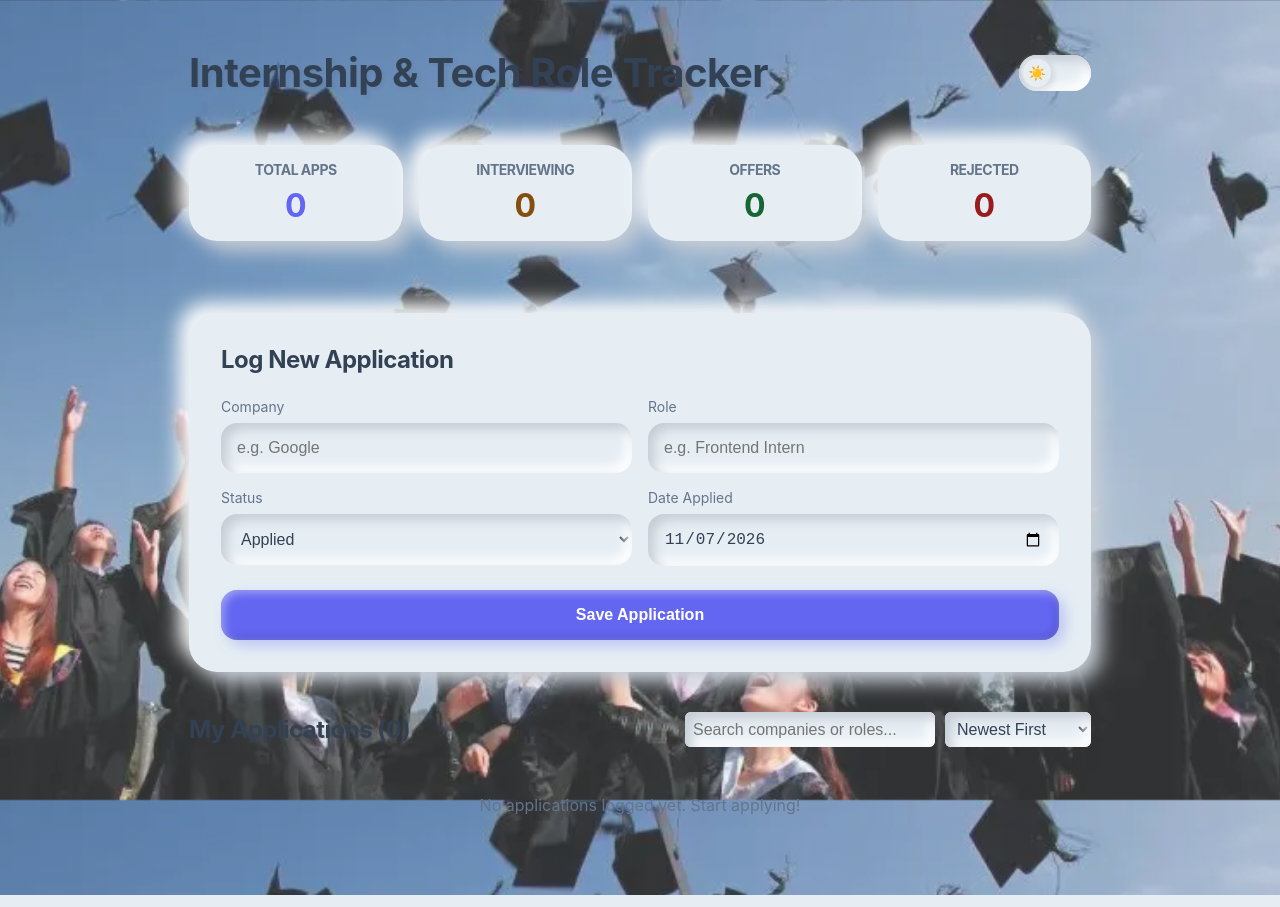
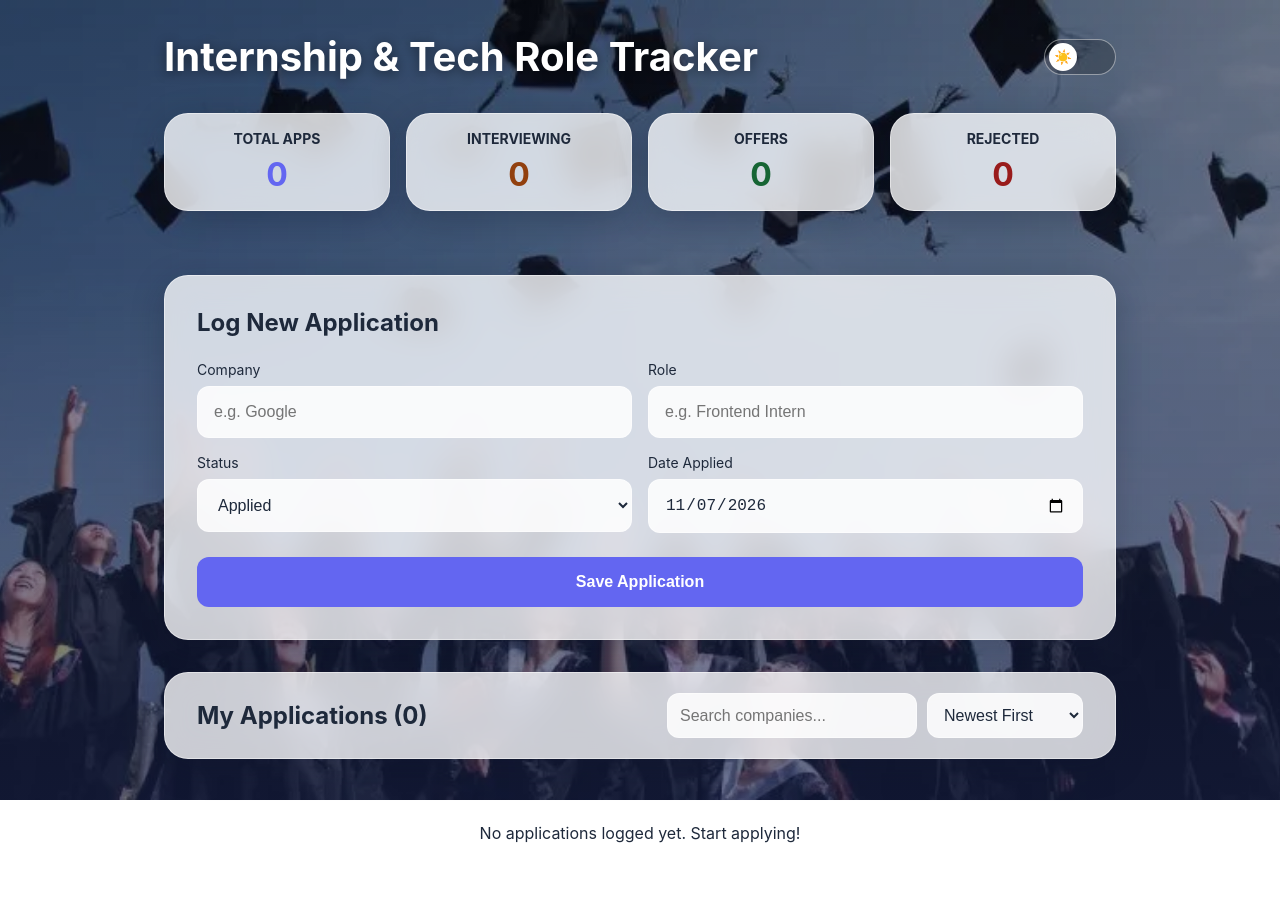
Before and after one commit to jericolobos/web-record, a React (Vite) app in the folder web-record/: page / in a window 1280 px wide. Built offline with nearby package versions, Linux system fonts and the light colour scheme.

Commit message:
fix some bugs in the UI

```diff
--- a/web-record/src/App.jsx
+++ b/web-record/src/App.jsx
@@ -18,7 +18,6 @@ function App() {
   const [searchTerm, setSearchTerm] = useState("");
   const [sortBy, setSortBy] = useState("dateDesc");
 
-  // NEW: Dark mode state initializing from LocalStorage
   const [isDarkMode, setIsDarkMode] = useState(() => {
     return localStorage.getItem("theme") === "dark";
   });
@@ -27,7 +26,6 @@ function App() {
     setApplications(getApplications());
   }, []);
 
-  // NEW: Effect to toggle the data-theme attribute on the HTML root element
   useEffect(() => {
     if (isDarkMode) {
       document.documentElement.setAttribute("data-theme", "dark");
@@ -68,11 +66,9 @@ function App() {
 
   return (
     <div className="dashboard-container">
-      {/* NEW: Updated Header Layout with Toggle Button */}
       <header className="header-container">
         <h1 className="header-title">Internship & Tech Role Tracker</h1>
 
-        {/* NEW: The Switch UI */}
         <label className="theme-switch" aria-label="Toggle Dark Mode">
           <input
             type="checkbox"
@@ -92,39 +88,28 @@ function App() {
                 <DashboardSummary applications={applications} />
                 <ApplicationForm onAdd={handleAddApplication} />
 
-                <div style={{ marginTop: "2rem" }}>
-                  <div
-                    style={{
-                      display: "flex",
-                      justifyContent: "space-between",
-                      alignItems: "center",
-                      marginBottom: "1rem",
-                      flexWrap: "wrap",
-                      gap: "10px",
-                    }}
-                  >
-                    <h2 style={{ margin: 0 }}>
-                      My Applications ({sortedAndFilteredApps.length})
-                    </h2>
+                <div style={{ marginTop: "32px" }}>
+                  <div className="controls-bar">
+                    <h2>My Applications ({sortedAndFilteredApps.length})</h2>
 
                     <div style={{ display: "flex", gap: "10px" }}>
                       <input
                         type="text"
-                        placeholder="Search companies or roles..."
+                        placeholder="Search companies..."
                         value={searchTerm}
                         onChange={(e) => setSearchTerm(e.target.value)}
                         style={{
                           width: "250px",
-                          padding: "0.5rem",
-                          borderRadius: "6px",
+                          padding: "0.75rem",
+                          borderRadius: "12px",
                         }}
                       />
                       <select
                         value={sortBy}
                         onChange={(e) => setSortBy(e.target.value)}
                         style={{
-                          padding: "0.5rem",
-                          borderRadius: "6px",
+                          padding: "0.75rem",
+                          borderRadius: "12px",
                           width: "auto",
                         }}
                       >
--- a/web-record/src/index.css
+++ b/web-record/src/index.css
@@ -1,118 +1,170 @@
 :root {
-  /* Soft 3D Base Colors - Light Theme */
-  --bg-color: #e6eef4; /* A soft, playful light blue-grey */
-  --card-bg: #e6eef4; /* Must match bg-color for the 3D extrusion effect */
-  --input-bg: #e6eef4;
-  --text-main: #334155;
-  --text-muted: #64748b;
+  /* Brand Accent */
+  --primary: #6366f1; /* Indigo */
+  --primary-hover: #4f46e5;
+  --danger: #ef4444;
 
-  /* Playful, tactile brand colors */
-  --primary: #6366f1; /* Soft Indigo */
-  --danger: #fb7185;  /* Soft Rose/Coral */
+  /* Border Radii */
+  --radius-element: 12px;
+  --radius-card: 24px;
 
-  /* 3D Lighting & Shadows - Light */
-  /* Outer shadow creates the "extruded" floating look */
-  --shadow-out: 10px 10px 20px #c5ccd5, -10px -10px 20px #ffffff;
-  /* Inner shadow creates the "carved in" look for inputs */
-  --shadow-in: inset 6px 6px 12px #c5ccd5, inset -6px -6px 12px #ffffff;
-  /* Colored button 3D effect (highlight on top, shadow on bottom) */
-  --btn-primary-shadow: 6px 6px 14px rgba(99, 102, 241, 0.3), inset 3px 3px 8px rgba(255, 255, 255, 0.4), inset -3px -3px 8px rgba(0, 0, 0, 0.15);
-  --btn-danger-shadow: 6px 6px 14px rgba(251, 113, 133, 0.3), inset 3px 3px 8px rgba(255, 255, 255, 0.4), inset -3px -3px 8px rgba(0, 0, 0, 0.15);
+  /* Glass Theme - Light */
+  --glass-bg: rgba(255, 255, 255, 0.78);
+  --glass-border: rgba(255, 255, 255, 0.45);
+  --glass-shadow: 0 8px 32px rgba(15, 23, 42, 0.25);
+  --glass-text: #1e293b;
+  --glass-muted: #475569;
 
-  /* Exaggerated, friendly border radii */
-  --radius-card: 28px;
-  --radius-element: 16px;
+  --input-bg: rgba(255, 255, 255, 0.85);
+  --input-border: rgba(255, 255, 255, 0.5);
 
-  /* Status Badge Colors */
+  /* Status Colors - Muted */
   --status-applied-bg: #dbeafe;
   --status-applied-text: #1e40af;
-  --status-interviewing-bg: #fef08a;
-  --status-interviewing-text: #854d0e;
+  --status-interviewing-bg: #fef3c7;
+  --status-interviewing-text: #92400e;
   --status-rejected-bg: #fee2e2;
   --status-rejected-text: #991b1b;
   --status-offer-bg: #dcfce7;
   --status-offer-text: #166534;
+
+  /* Background Gradient Overlay */
+  --overlay-gradient: linear-gradient(180deg, rgba(15, 23, 42, 0.35) 0%, rgba(30, 41, 90, 0.55) 100%);
 }
 
 [data-theme='dark'] {
-  /* Soft 3D Base Colors - Dark Theme */
-  --bg-color: #212530; /* Soft, deep charcoal */
-  --card-bg: #212530;
-  --input-bg: #212530;
-  --text-main: #f8fafc;
-  --text-muted: #94a3b8;
+  /* Glass Theme - Dark */
+  --glass-bg: rgba(15, 23, 42, 0.72);
+  --glass-border: rgba(255, 255, 255, 0.12);
+  --glass-shadow: 0 8px 32px rgba(0, 0, 0, 0.6);
+  --glass-text: #e5e7eb;
+  --glass-muted: #9ca3af;
 
-  --primary: #818cf8;
-  --danger: #f43f5e;
+  --input-bg: rgba(15, 23, 42, 0.6);
+  --input-border: rgba(255, 255, 255, 0.15);
 
-  /* 3D Lighting & Shadows - Dark */
-  --shadow-out: 10px 10px 20px #161920, -10px -10px 20px #2c3140;
-  --shadow-in: inset 6px 6px 12px #161920, inset -6px -6px 12px #2c3140;
+  --status-applied-bg: rgba(30, 58, 138, 0.7);
+  --status-applied-text: #bfdbfe;
+  --status-interviewing-bg: rgba(113, 63, 18, 0.7);
+  --status-interviewing-text: #fde68a;
+  --status-rejected-bg: rgba(127, 29, 29, 0.7);
+  --status-rejected-text: #fecaca;
+  --status-offer-bg: rgba(20, 83, 45, 0.7);
+  --status-offer-text: #bbf7d0;
 
-  --btn-primary-shadow: 6px 6px 14px rgba(0, 0, 0, 0.4), inset 2px 2px 6px rgba(255, 255, 255, 0.1), inset -3px -3px 8px rgba(0, 0, 0, 0.3);
-  --btn-danger-shadow: 6px 6px 14px rgba(0, 0, 0, 0.4), inset 2px 2px 6px rgba(255, 255, 255, 0.1), inset -3px -3px 8px rgba(0, 0, 0, 0.3);
-
-  /* Status Badge Colors - Dark Mode Adjusted */
-  --status-applied-bg: #1e3a8a;
-  --status-applied-text: #bfdbfe;
-  --status-interviewing-bg: #713f12;
-  --status-interviewing-text: #fef08a;
-  --status-rejected-bg: #7f1d1d;
-  --status-rejected-text: #fecaca;
-  --status-offer-bg: #14532d;
-  --status-offer-text: #bbf7d0;
+  --overlay-gradient: linear-gradient(180deg, rgba(2, 6, 23, 0.70) 0%, rgba(15, 23, 42, 0.85) 100%);
 }
 
 * { box-sizing: border-box; }
 
-/* Update this portion in your index.css */
-
 body {
   margin: 0;
   font-family: 'Nunito', -apple-system, BlinkMacSystemFont, 'Segoe UI', Roboto, Helvetica, Arial, sans-serif;
+  color: var(--glass-text);
+  min-height: 100vh;
+  position: relative;
+}
 
-  background-color: var(--bg-color);
-  /* Lowered the opacity from 0.75 to 0.2 to reveal the photo */
-  background-image: linear-gradient(rgba(230, 238, 244, 0.2), rgba(230, 238, 244, 0.2)),
-                    url('/src/assets/graduation.jpg');
-
+/* Layer 1: The Raw Photo (Isolated for filtering) */
+body::before {
+  content: '';
+  position: fixed;
+  inset: 0;
+  z-index: -2;
+  background-image: url('/src/assets/graduation.jpg');
   background-size: cover;
   background-position: center;
-  background-repeat: no-repeat;
   background-attachment: fixed;
-
-  color: var(--text-main);
-  transition: background-color 0.4s ease, color 0.4s ease, background-image 0.4s ease;
+  filter: saturate(0.8) brightness(0.9);
 }
 
-[data-theme='dark'] body {
-  /* Lowered the dark mode opacity from 0.9 to 0.5 to reveal more details in the dark */
-  background-image: linear-gradient(rgba(33, 37, 48, 0.5), rgba(33, 37, 48, 0.5)),
-                    url('/src/assets/graduation.jpg');
+/* Layer 2: The Gradient Tint (Adapts to Light/Dark Mode) */
+body::after {
+  content: '';
+  position: fixed;
+  inset: 0;
+  z-index: -1;
+  background: var(--overlay-gradient);
+  transition: background 0.4s ease;
 }
 
-h1, h2, h3, h4 { margin-top: 0; letter-spacing: -0.5px; }
+h1, h2, h3, h4 { margin-top: 0; }
 
-/* 3D Carved Inputs */
+/* Layout & Spacing */
+.dashboard-container {
+  max-width: 1000px;
+  margin: 32px auto;
+  padding: 0 1.5rem;
+}
+
+.header-container {
+  display: flex;
+  justify-content: space-between;
+  align-items: center;
+  margin-bottom: 32px;
+}
+
+.header-title {
+  font-size: 2.5rem;
+  color: #ffffff; /* Always white against the background */
+  text-shadow: 0 2px 12px rgba(0, 0, 0, 0.45);
+  margin: 0;
+}
+
+/* Glass Cards */
+.card {
+  background: var(--glass-bg);
+  backdrop-filter: blur(16px) saturate(140%);
+  -webkit-backdrop-filter: blur(16px) saturate(140%);
+  border: 1px solid var(--glass-border);
+  border-radius: var(--radius-card);
+  padding: 2rem;
+  box-shadow: var(--glass-shadow);
+  margin-bottom: 32px;
+  transition: all 0.4s ease;
+}
+
+/* Translucent Bar for Search & Sort */
+.controls-bar {
+  display: flex;
+  justify-content: space-between;
+  align-items: center;
+  flex-wrap: wrap;
+  gap: 15px;
+  margin-bottom: 32px;
+  padding: 1.25rem 2rem;
+  background: var(--glass-bg);
+  backdrop-filter: blur(16px) saturate(140%);
+  -webkit-backdrop-filter: blur(16px) saturate(140%);
+  border: 1px solid var(--glass-border);
+  border-radius: var(--radius-card);
+  box-shadow: var(--glass-shadow);
+}
+
+.controls-bar h2 {
+  margin: 0;
+  color: var(--glass-text);
+}
+
+/* Inputs & Form Elements */
 input, select, textarea {
   width: 100%;
   padding: 1rem;
   background-color: var(--input-bg);
-  color: var(--text-main);
-  border: none;
+  color: var(--glass-text);
+  border: 1px solid var(--input-border);
   border-radius: var(--radius-element);
-  box-shadow: var(--shadow-in);
   font-size: 1rem;
   outline: none;
-  transition: all 0.3s ease;
+  transition: all 0.2s ease;
 }
 
 input:focus, select:focus, textarea:focus {
-  /* Subtle glow when focused */
-  box-shadow: var(--shadow-in), 0 0 0 3px rgba(99, 102, 241, 0.2);
+  border-color: var(--primary);
+  box-shadow: 0 0 0 3px rgba(99, 102, 241, 0.25);
 }
 
-/* 3D Extruded Buttons */
+/* Buttons */
 button {
   padding: 1rem 1.75rem;
   background-color: var(--primary);
@@ -122,98 +174,24 @@ button {
   font-size: 1rem;
   font-weight: 700;
   cursor: pointer;
-  box-shadow: var(--btn-primary-shadow);
-  transition: all 0.2s cubic-bezier(0.4, 0, 0.2, 1);
+  transition: background-color 0.2s, transform 0.1s;
 }
 
-/* Button active state mimics pressing into clay */
-button:active {
-  transform: translateY(4px) scale(0.98);
-  box-shadow: inset 4px 4px 8px rgba(0, 0, 0, 0.2), inset -4px -4px 8px rgba(255, 255, 255, 0.1);
+button:active { transform: scale(0.98); }
+button:hover { background-color: var(--primary-hover); }
+
+/* Theme Toggle Switch styles remain unchanged... */
+.theme-switch { position: relative; display: inline-block; width: 72px; height: 36px; }
+.theme-switch input { opacity: 0; width: 0; height: 0; }
+.theme-slider {
+  position: absolute; cursor: pointer; top: 0; left: 0; right: 0; bottom: 0;
+  background-color: rgba(0,0,0,0.2); border: 1px solid var(--glass-border);
+  transition: 0.4s; border-radius: 36px;
 }
-
-/* Specific styling for the danger/delete button */
-button[style*="var(--danger)"] {
-  background-color: var(--danger) !important;
-  box-shadow: var(--btn-danger-shadow) !important;
+.theme-slider::before {
+  position: absolute; content: "☀️"; display: flex; align-items: center;
+  justify-content: center; height: 28px; width: 28px; left: 4px; bottom: 3px;
+  background-color: #ffffff; transition: 0.4s cubic-bezier(0.68, -0.55, 0.265, 1.55);
+  border-radius: 50%; font-size: 14px;
 }
-
-/* 3D Soft Cards */
-.dashboard-container {
-  max-width: 950px;
-  margin: 3rem auto;
-  padding: 0 1.5rem;
-}
-
-.header-container {
-  display: flex;
-  justify-content: space-between;
-  align-items: center;
-  margin-bottom: 3rem;
-}
-
-.header-title {
-  font-size: 2.5rem;
-  color: var(--text-main);
-  margin: 0;
-  text-shadow: 2px 2px 4px rgba(0,0,0,0.05); /* Slight text depth */
-}
-
-.card {
-  background: var(--card-bg);
-  border: none;
-  border-radius: var(--radius-card);
-  padding: 2rem;
-  box-shadow: var(--shadow-out);
-  margin-bottom: 2.5rem;
-  transition: all 0.4s ease;
-}
-
-/* --- 3D Theme Toggle Switch --- */
-.theme-switch {
-  position: relative;
-  display: inline-block;
-  width: 72px;
-  height: 36px;
-}
-
-.theme-switch input {
-  opacity: 0;
-  width: 0;
-  height: 0;
-}
-
-/* The switch track is carved into the surface */
-.theme-slider {
-  position: absolute;
-  cursor: pointer;
-  top: 0; left: 0; right: 0; bottom: 0;
-  background-color: var(--bg-color);
-  box-shadow: var(--shadow-in);
-  transition: 0.4s;
-  border-radius: 36px;
-}
-
-/* The thumb is a 3D extruded pill */
-.theme-slider::before {
-  position: absolute;
-  content: "☀️";
-  display: flex;
-  align-items: center;
-  justify-content: center;
-  height: 28px;
-  width: 28px;
-  left: 4px;
-  bottom: 4px;
-  background-color: var(--card-bg);
-  box-shadow: 3px 3px 6px rgba(0,0,0,0.1), -2px -2px 4px rgba(255,255,255,0.5);
-  transition: 0.4s cubic-bezier(0.68, -0.55, 0.265, 1.55); /* Bouncy spring effect */
-  border-radius: 50%;
-  font-size: 14px;
-}
-
-input:checked + .theme-slider::before {
-  transform: translateX(36px);
-  content: "🌙";
-  box-shadow: 3px 3px 6px rgba(0,0,0,0.3), -2px -2px 4px rgba(255,255,255,0.05);
-}
+input:checked + .theme-slider::before { transform: translateX(34px); content: "🌙"; }
```
